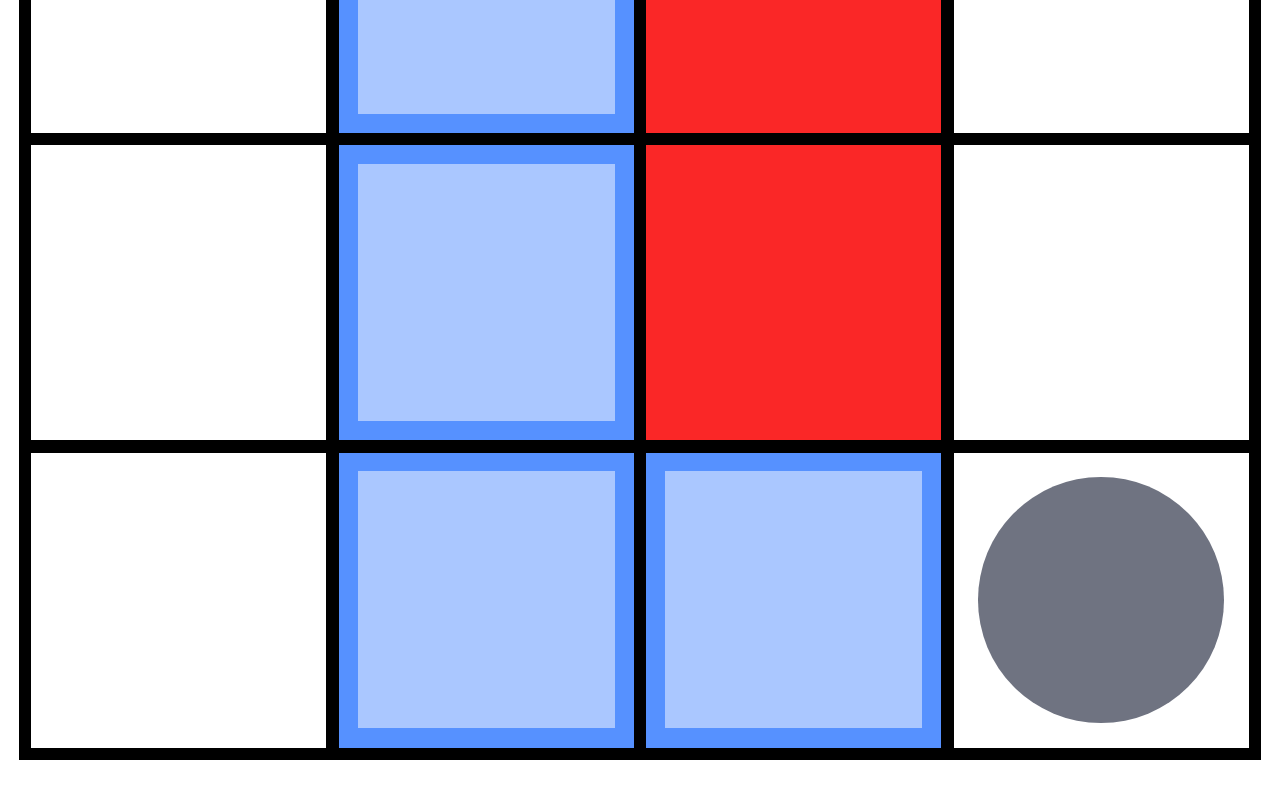
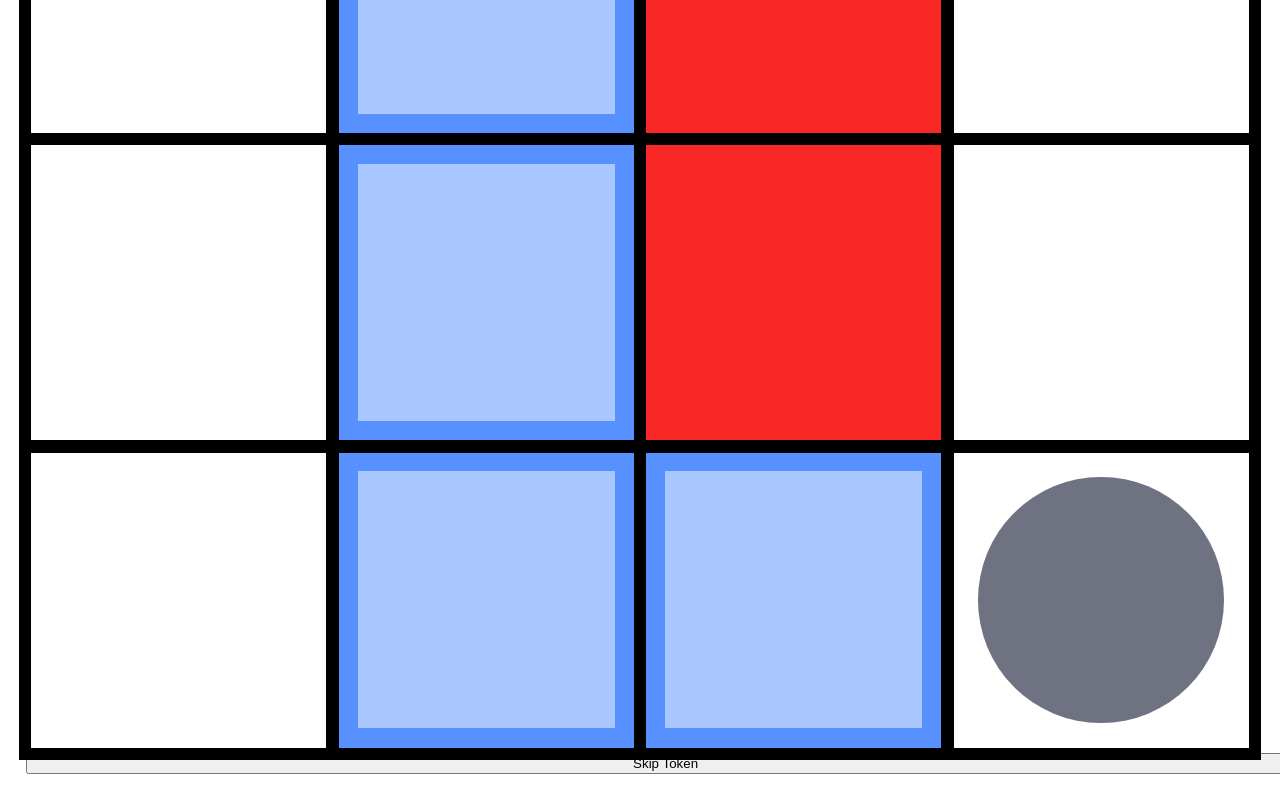
Before and after one commit to skylon07/CS-260-partner, a React (Create React App) app in the folder l-game-react/: page / in a window 1280 px wide. Shown: the part 501-1301 px from the top of the page. Before the commit the page ends 1280 px from the top, so only its background shows below. Built offline with nearby package versions, Linux system fonts and the light colour scheme.

Commit message:
Add crappy [Skip Token] button

```diff
--- a/l-game-react/src/App.jsx
+++ b/l-game-react/src/App.jsx
@@ -28,6 +28,7 @@ export default function App() {
     }
 
     const movePlayer = (newPosition) => {
+        if (playerMoveMode.moveMode === PlayerMoveMode.MODE_MOVE_PLAYER) {
             setActivePlayerPiecePosition(newPosition)
             setTimeout(() => {
                 // since usePlayerMoveMode() is the first hook, it will
@@ -35,9 +36,14 @@ export default function App() {
                 cyclePlayerMoveMode()
             })
         }
+    }
 
     const moveToken = (tokenNum, newPosition) => {
-        if (tokenNum === 1) {
+        if (playerMoveMode.moveMode === PlayerMoveMode.MODE_MOVE_TOKEN) {
+            const skipped = tokenNum === null
+            if (skipped) {
+                // pass -- don't need to do anything
+            } else if (tokenNum === 1) {
                 setTokenPiece1Position(newPosition)
             } else if (tokenNum === 2) {
                 setTokenPiece2Position(newPosition)
@@ -45,6 +51,7 @@ export default function App() {
                 throw new Error("Incorrect tokenNumber; can only move token 1 or 2")
             }
             cyclePlayerMoveMode()
+        }
     }
 
     return (
--- a/l-game-react/src/Board.jsx
+++ b/l-game-react/src/Board.jsx
@@ -105,6 +105,7 @@ export default function Board({playerMoveMode, piecePositions, onPlayerMove, onT
                     />
                 </Transformer>
             </Foreground>
+            <button onClick={() => onTokenMove(null)}>Skip Token</button>
         </div>
     )
 }
```
Lines whose indentation alone changed are shown as unchanged.
